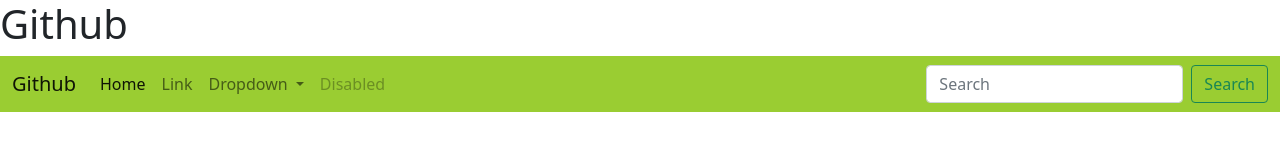
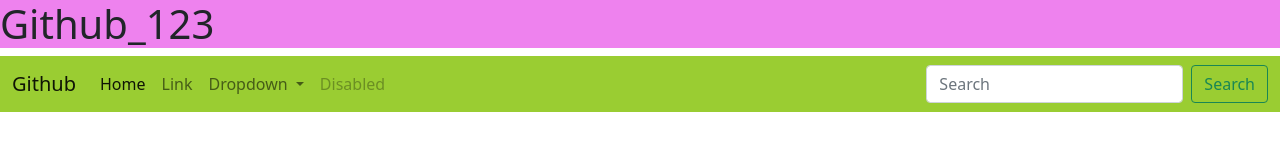
Before and after one commit to bhagavathkonakalla1278/Sample, a plain HTML site: page index.html in a window 1280 px wide. Drawn offline with nearby package versions, Linux system fonts and the light colour scheme.

Commit message:
Third commit

```diff
--- a/index.html
+++ b/index.html
@@ -8,10 +8,10 @@
     <!-- Bootstrap CSS -->
     <link href="https://cdn.jsdelivr.net/npm/bootstrap@5.0.1/dist/css/bootstrap.min.css" rel="stylesheet" integrity="sha384-+0n0xVW2eSR5OomGNYDnhzAbDsOXxcvSN1TPprVMTNDbiYZCxYbOOl7+AMvyTG2x" crossorigin="anonymous">
 
-    <title>Github</title>
+    <title>Github_123</title>
   </head>
   <body>
-    <h1>Github</h1>
+    <h1 style="background-color: violet;">Github_123</h1>
 
     <!-- Optional JavaScript; choose one of the two! -->
 
```
